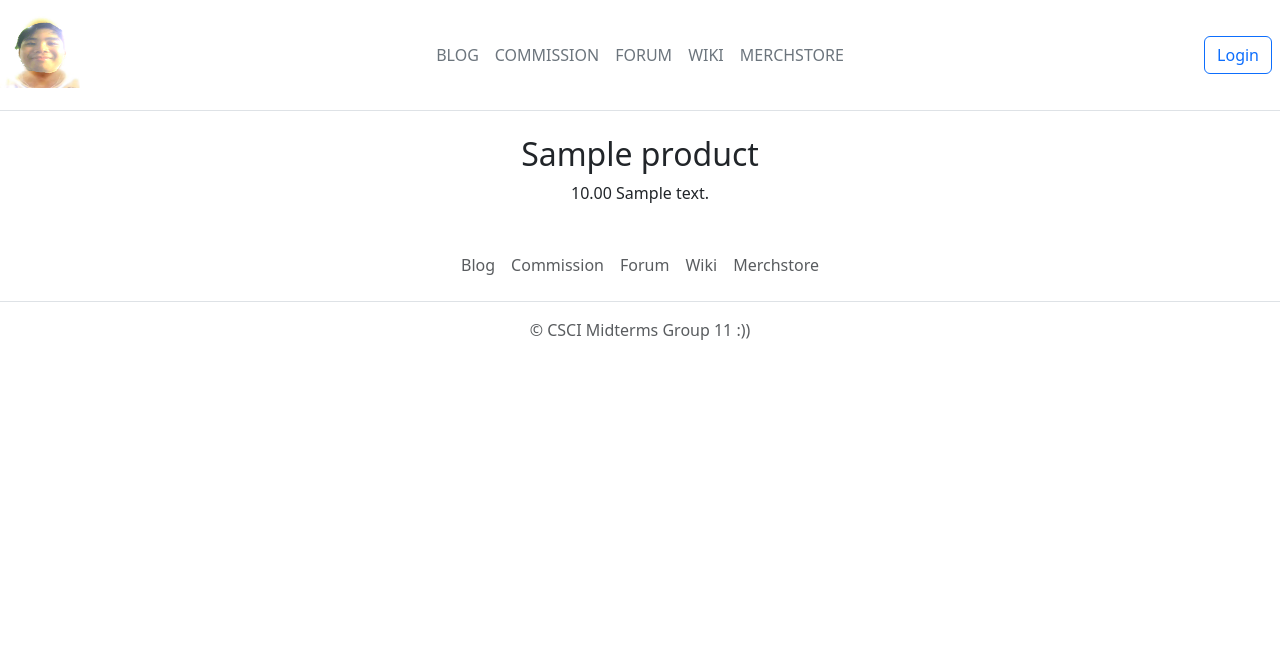
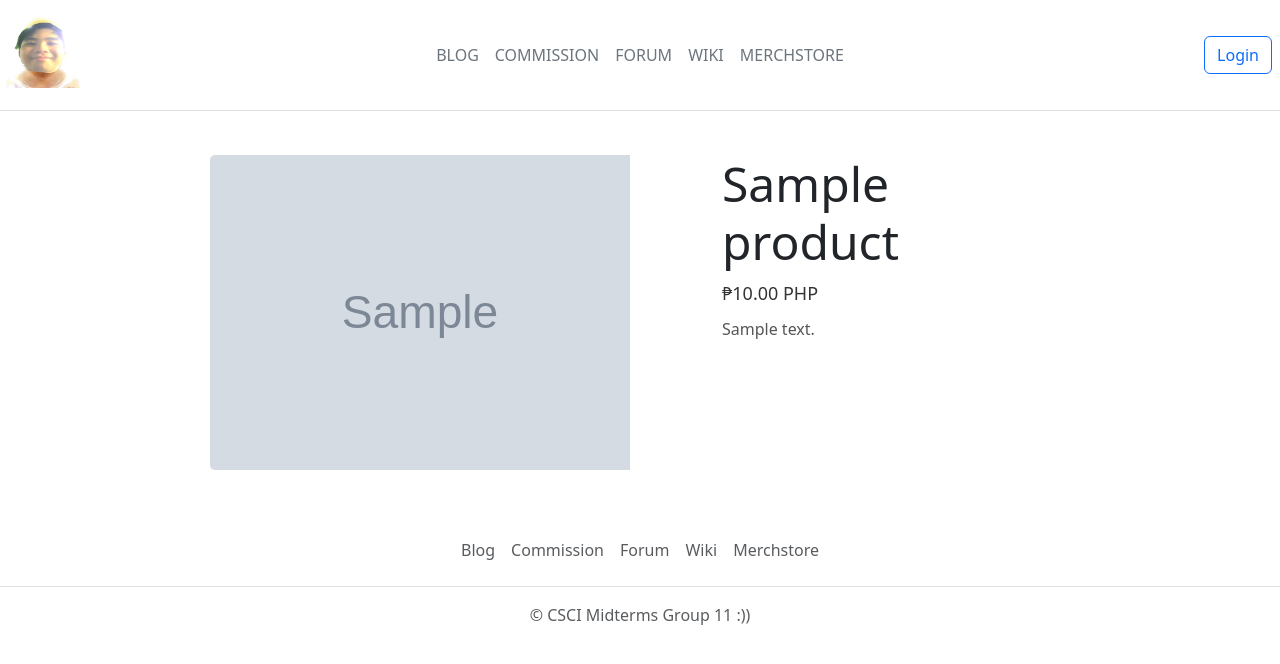
Before and after one commit to miksingsoju/hobbysite-CD-11, a Django app: page /merchstore/item/1/ in a window 1280 px wide. Shown: the top 664 px of the page. Run offline with Django 5.2, Linux system fonts and the light colour scheme; tables that the repository leaves empty hold one stand-in row (values such as "Sample post"); grey boxes marked "Sample" are stand-in pictures.

Commit message:
Added CSS and Formatting in the Style Tag

```diff
--- a/hobbysite/merchstore/templates/product.html
+++ b/hobbysite/merchstore/templates/product.html
@@ -3,9 +3,60 @@
 
 {% block content %}
 <style>
+    #product-container {
+        display: flex;
+        align-items: flex-start;
+        gap: 20px;
+        max-width: 900px;
+        margin: auto;
+        padding: 20px;
+    }
 
+    #product-image {
+        width: 40%;
+        max-width: 460px;
+        padding-right: 20px;
+        margin-right:  2.5vw;
+    }
+
+    #product-image {
+        width: 100%;
+        height: auto;
+        border-radius: 5px;
+    }
+
+    #product-details {
+        width: 55%;
+        text-align: left;
+    }
+
+    #product-title {
+        font-size: 3rem;
+        font-weight: normal;
+    }
+
+    #product-price {
+        font-size: 18px;
+        color: #333;
+        margin: 10px 0;
+    }
+
+    #product-description {
+        font-size: 16px;
+        color: #555;
+    }
 </style>
-<h2>{{ product.Name }} </h2>
-    {{product.Price}}
-    {{product.Description}}
+
+<div id="product-container">
+    <div id="product-image">
+        <img id="product-image" src="{{product.ImageURL}}" alt="{{ product.Name }}">
+    </div>
+    <div id="product-details">
+        <h2 id="product-title">{{ product.Name }}</h2>
+        <p id="product-price">₱{{ product.Price }} PHP</p>
+        <p id="product-description">{{ product.Description }}</p>
+
+    </div>
+</div>
+
 {% endblock %}
```
Also changed, not shown: hobbysite/merchstore/templates/product_list.html (+10 -17 lines), hobbysite/merchstore/migrations/0003_product_imageurl.py (added).
